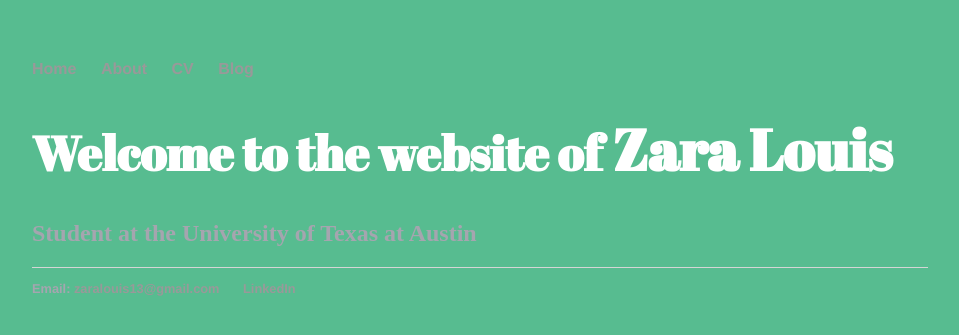
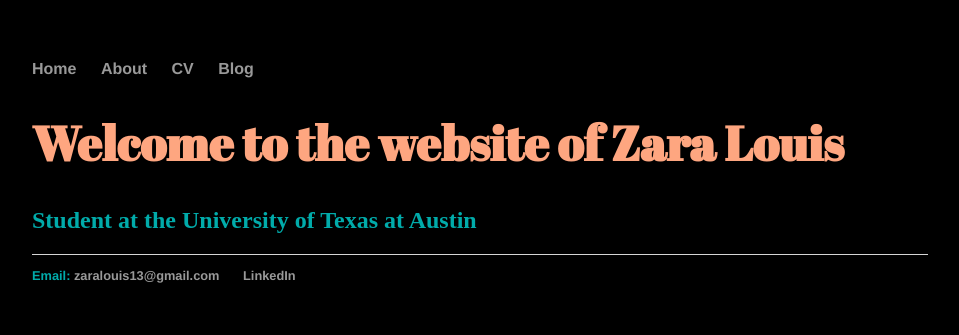
Before and after one commit to zaralouis/zaralouis.github.io, a Jekyll site: the page built from index.html, in a window 1280 px wide. Shown: the top 335 px of the page, without its empty margins (160-1119 px from the left). Built offline with Jekyll 4.4.1, drawn with Linux system fonts in a browser that asks for light colours.

Commit message:
Update index.html

```diff
--- a/index.html
+++ b/index.html
@@ -4,8 +4,8 @@ title: Zara Louis
 ---
 <head> <link href='https://fonts.googleapis.com/css?family=Abril+Fatface' rel='stylesheet' type='text/css'></head>
 <div class="blurb">
-	<body bgcolor="#57BC90">
-	<h1><font face="Abril Fatface" color="#FFFFFF">Welcome to the website of<big><b> Zara Louis</b></big></font></h1>
-	<h2><font color="#A5A5AF">Student at the University of Texas at Austin</h2>
+	<body bgcolor="#000000">
+	<h1><font face="Abril Fatface" color="#FEA680">Welcome to the website of Zara Louis</font></h1>
+	<h2><font color="#01ABAA">Student at the University of Texas at Austin</h2>
 	</body>
 </div><!-- /.blurb -->
```
